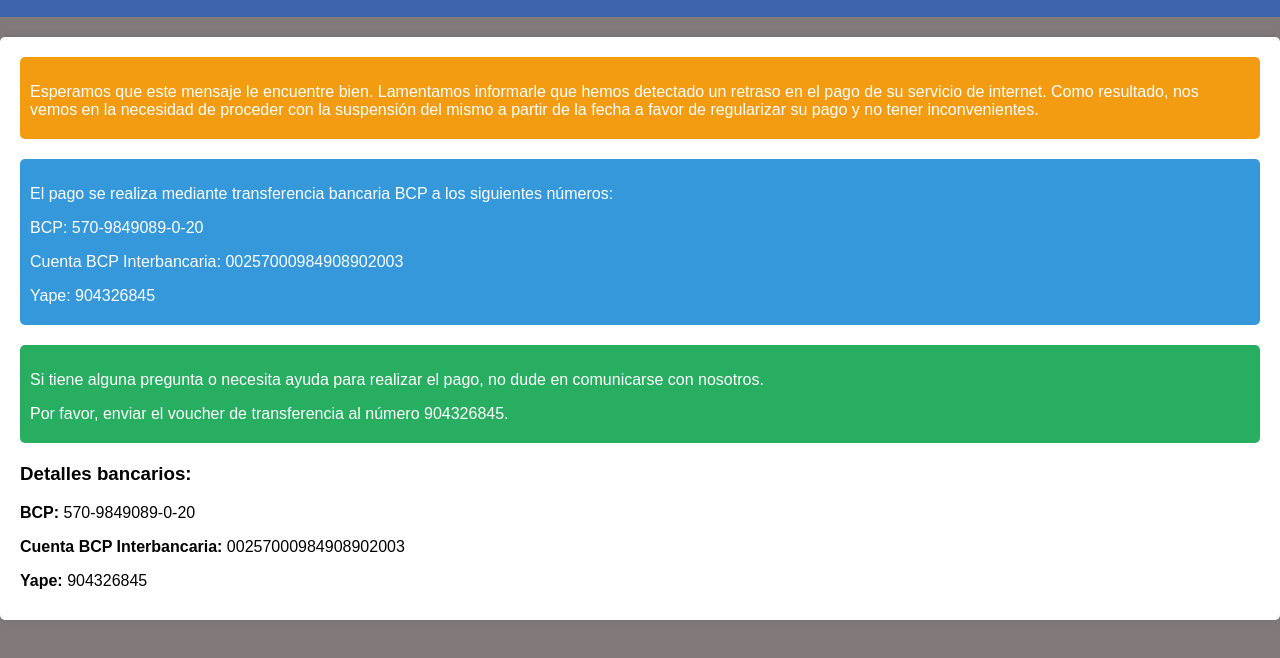
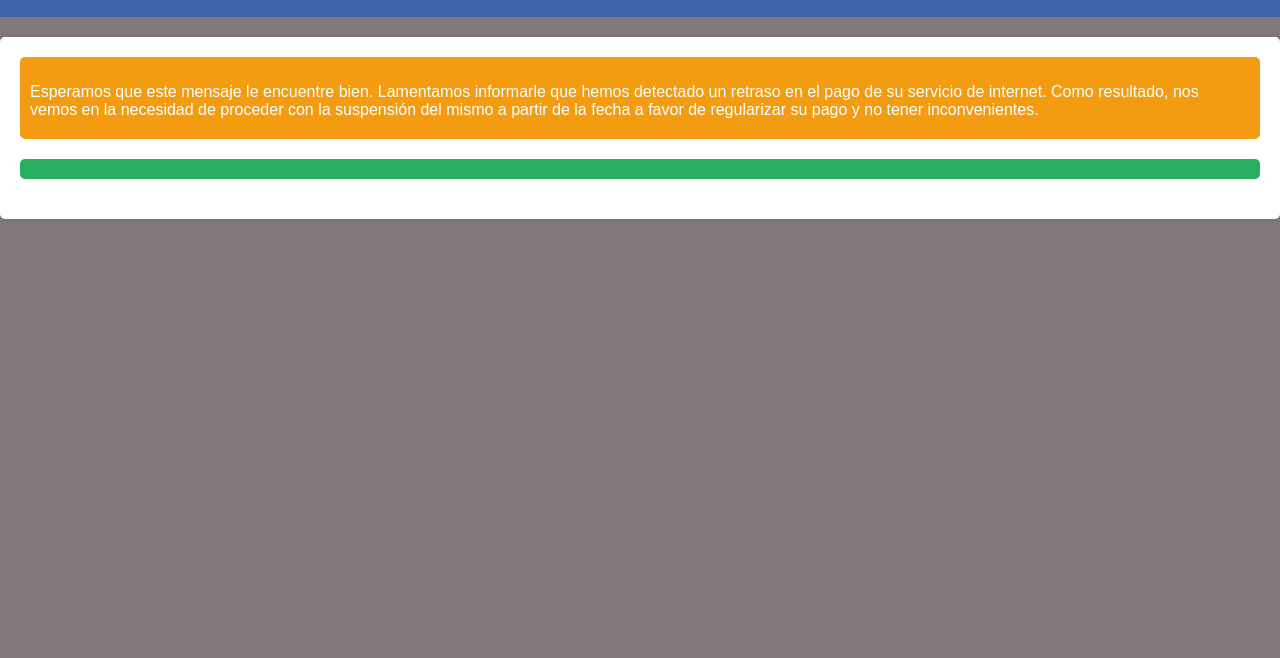
Before and after one commit to paginawebinnovatic/morosos, a plain HTML site: page index.html in a window 1280 px wide. Shown: the part 60-718 px from the top of the page. Drawn offline with Linux system fonts and the light colour scheme.

Commit message:
Update index.html

```diff
--- a/index.html
+++ b/index.html
@@ -69,22 +69,11 @@
 		<div class="alert alert-warning">
 			<p>Esperamos que este mensaje le encuentre bien. Lamentamos informarle que hemos detectado un retraso en el pago de su servicio de internet. Como resultado, nos vemos en la necesidad de proceder con la suspensión del mismo a partir de la fecha a favor de regularizar su pago y no tener inconvenientes.</p>
 		</div>
-		<div class="alert alert-info">
-			<p>El pago se realiza mediante transferencia bancaria BCP a los siguientes números:</p>
-			<p>BCP: 570-9849089-0-20</p>
-			<p>Cuenta BCP Interbancaria: 00257000984908902003</p>
-			<p>Yape: 904326845</p>
+
+		<div class="alert alert-success">
+
 		</div>
-		<div class="alert alert-success">
-			<p>Si tiene alguna pregunta o necesita ayuda para realizar el pago, no dude en comunicarse con nosotros.</p>
-			<p>Por favor, enviar el voucher de transferencia al número 904326845.</p>
-		</div>
-		<div class="banking-details">
-			<h3>Detalles bancarios:</h3>
-			<p><strong>BCP:</strong> 570-9849089-0-20</p>
-			<p><strong>Cuenta BCP Interbancaria:</strong> 00257000984908902003</p>
-			<p><strong>Yape:</strong> 904326845</p>
-		</div>
+
 	</div>
 </body>
 </html>
```
